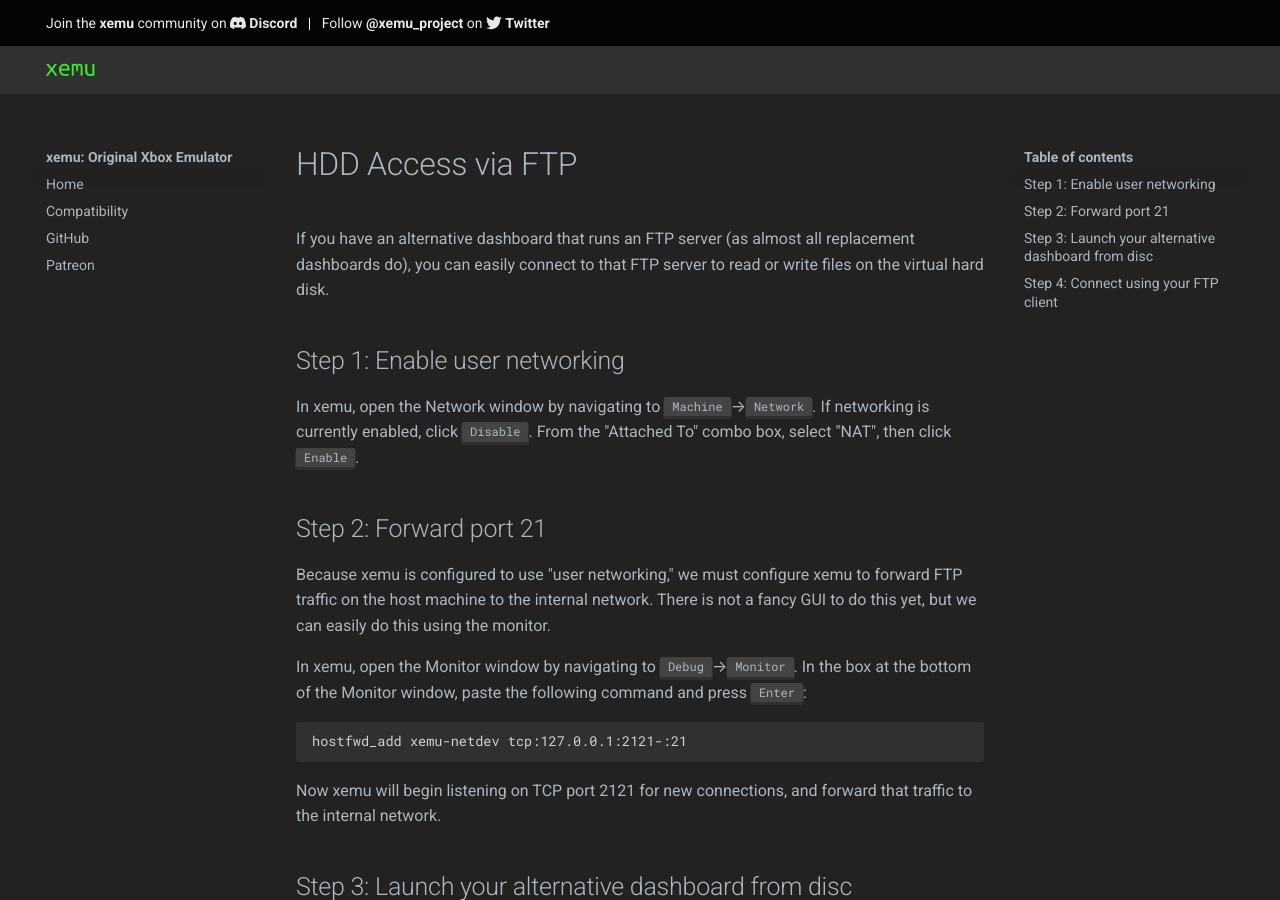
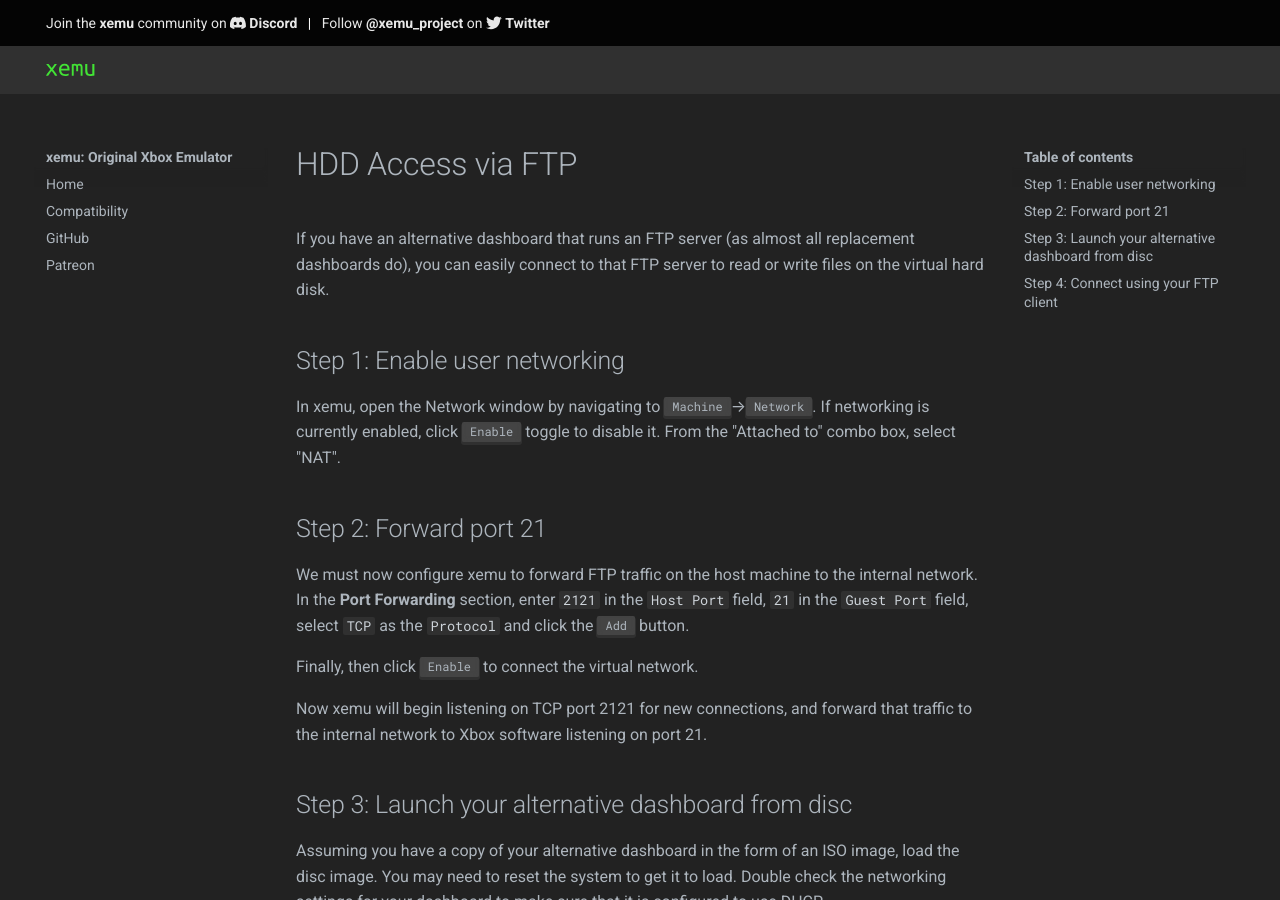
Before and after one commit to xemu-project/xemu-website, an MkDocs documentation site: the page built from docs/docs/ftp.md, in a window 1280 px wide and 900 px high. Built offline with MkDocs 1.6.1 and Material for MkDocs 9.7.7, drawn with Linux system fonts in a browser that asks for light colours.

Commit message:
Update FTP port forwarding steps

````diff
--- a/docs/docs/ftp.md
+++ b/docs/docs/ftp.md
@@ -8,25 +8,20 @@ or write files on the virtual hard disk.
 
 In xemu, open the Network window by navigating to
 <kbd>Machine</kbd>&rarr;<kbd>Network</kbd>. If networking is currently
-enabled, click <kbd>Disable</kbd>. From the "Attached To" combo box, select
-"NAT", then click <kbd>Enable</kbd>.
+enabled, click <kbd>Enable</kbd> toggle to disable it. From the
+"Attached to" combo box, select "NAT".
 
 ## Step 2: Forward port 21
 
-Because xemu is configured to use "user networking," we must configure xemu
-to forward FTP traffic on the host machine to the internal network. There is
-not a fancy GUI to do this yet, but we can easily do this using the monitor.
+We must now configure xemu to forward FTP traffic on the host machine to
+the internal network. In the **Port Forwarding** section, enter `2121`
+in the `Host Port` field, `21` in the `Guest Port` field, select `TCP` as
+the `Protocol` and click the <kbd>Add</kbd> button.
 
-In xemu, open the Monitor window by navigating to
-<kbd>Debug</kbd>&rarr;<kbd>Monitor</kbd>. In the box at the bottom of the
-Monitor window, paste the following command and press <kbd>Enter</kbd>:
-
-```
-hostfwd_add xemu-netdev tcp:127.0.0.1:2121-:21
-```
+Finally, then click <kbd>Enable</kbd> to connect the virtual network.
 
 Now xemu will begin listening on TCP port 2121 for new connections, and forward
-that traffic to the internal network.
+that traffic to the internal network to Xbox software listening on port 21.
 
 ## Step 3: Launch your alternative dashboard from disc
 
````
